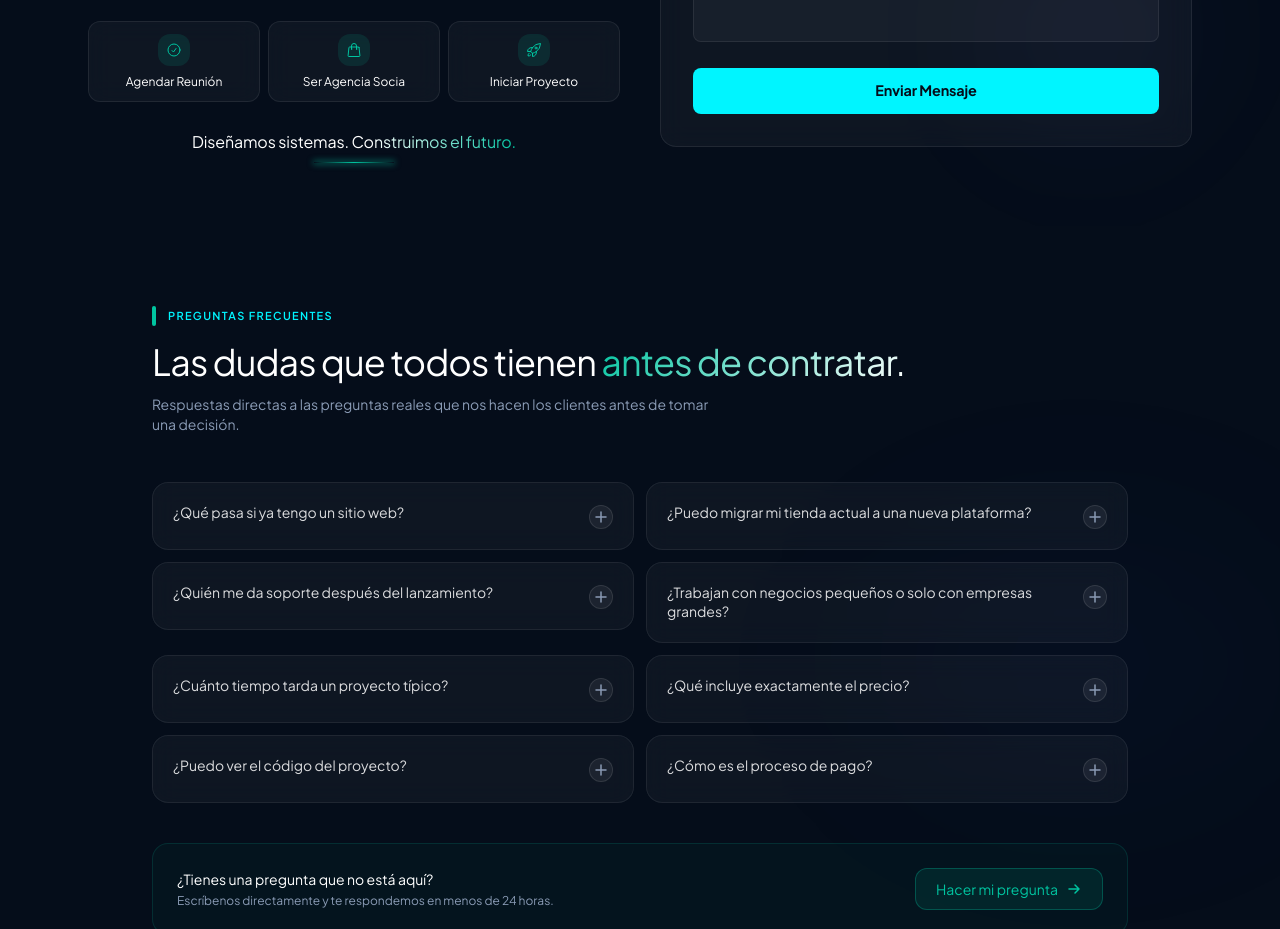
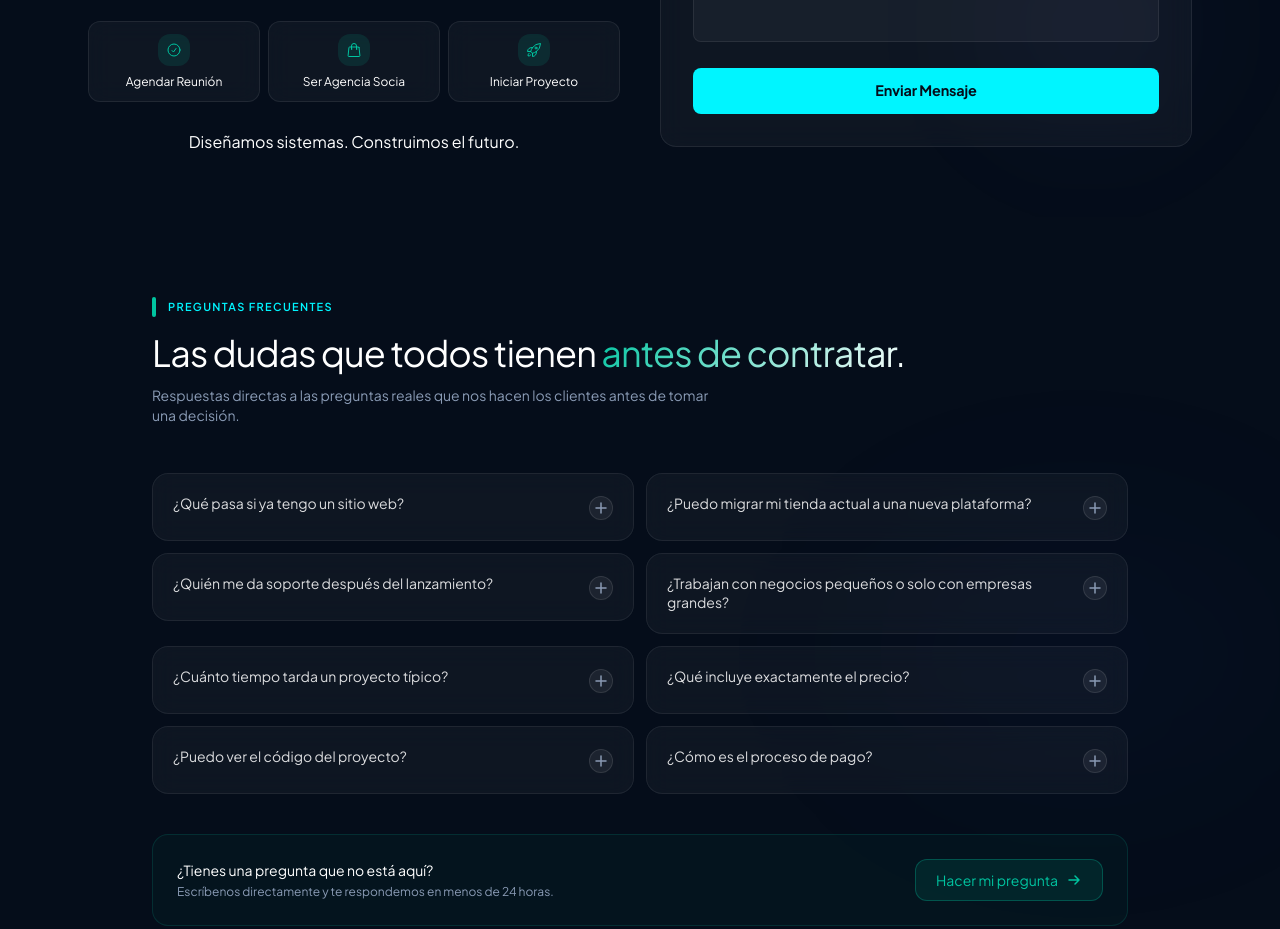
Before and after one commit to Pneuma-Studio/pneumastudio, a Next.js app: page /contact in a window 1280 px wide. Shown: the part 1100-2029 px from the top of the page. Built offline with nearby package versions, Linux system fonts and the light colour scheme.

Commit message:
Local Commit: 2026-05-28T18:39:16.330Z - Removed the teal accent line (thin horizontal glow line) below the tagline on the Contact page, leaving only the gradient text

```diff
--- a/src/app/contact/components/ContactMain.tsx
+++ b/src/app/contact/components/ContactMain.tsx
@@ -242,28 +242,10 @@ export default function ContactMain() {
               {/* Tagline below CTA cards — centered */}
               <div className="mt-3 relative flex flex-col items-center text-center">
                 <p
-                  className="text-base font-700"
-                  style={{
-                    letterSpacing: '-0.01em',
-                    background: 'linear-gradient(to right, #ffffff 0%, #ffffff 55%, #00C4A0 100%)',
-                    WebkitBackgroundClip: 'text',
-                    WebkitTextFillColor: 'transparent',
-                    backgroundClip: 'text',
-                  }}
+                  className="text-base font-700 text-white"
                 >
                   {lang === 'es' ?'Diseñamos sistemas. Construimos el futuro.' :'We design systems. We build the future.'}
                 </p>
-                {/* Teal sharp accent line centered below text — thin with subtle glow */}
-                <div className="mt-2 flex justify-center">
-                  <div
-                    style={{
-                      width: '80px',
-                      height: '1px',
-                      background: 'linear-gradient(to right, transparent, #00C4A0, transparent)',
-                      boxShadow: '0 0 6px 1px rgba(0,196,160,0.6)',
-                    }}
-                  />
-                </div>
               </div>
             </div>
           </ScrollAnimator>
```
